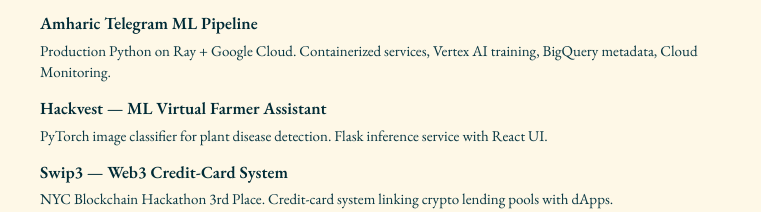
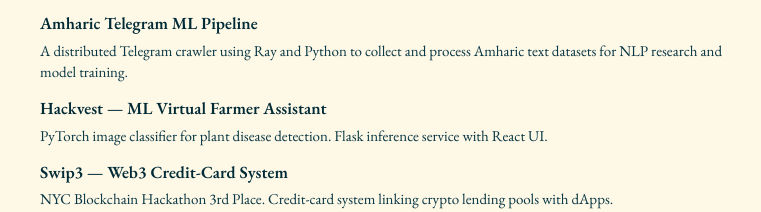
Before and after one commit to bereket-molla/is, a plain HTML site: page index.html in a window 1280 px wide. Shown: the part 1812-2024 px from the top of the page, 250-1011 px from the left. Drawn offline with nearby package versions, Linux system fonts and the light colour scheme; a script that the page names is missing.

Commit message:
Fix Amharic project description - Telegram crawler for text dataset collection

```diff
--- a/index.html
+++ b/index.html
@@ -161,7 +161,7 @@
                     <div class="paper-title">
                         <a href="https://github.com/bereket-molla/amharic-dataset-engine">Amharic Telegram ML Pipeline</a>
                     </div>
-                    <div class="paper-authors">Production Python on Ray + Google Cloud. Containerized services, Vertex AI training, BigQuery metadata, Cloud Monitoring.</div>
+                    <div class="paper-authors">A distributed Telegram crawler using Ray and Python to collect and process Amharic text datasets for NLP research and model training.</div>
                 </div>
                 <div class="research-item">
                     <div class="paper-title">
```
